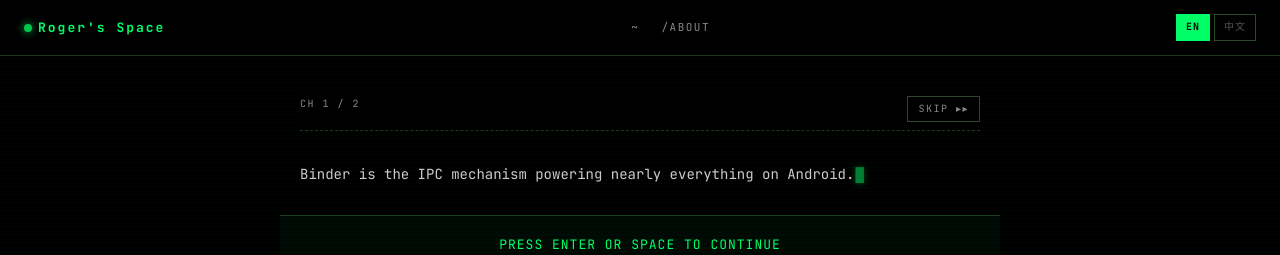
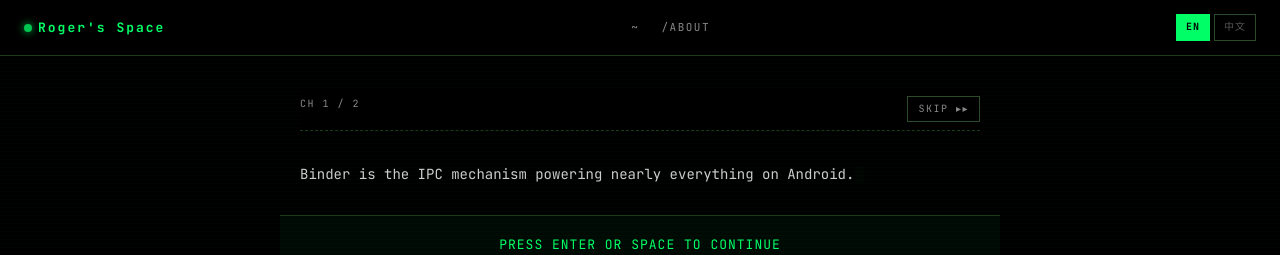
Before and after one commit to 12og3r/12og3r, a React (Vite) app: page /en/posts/0033-on-binder-ipc in a window 1280 px wide. Shown: the top 255 px of the page. Built offline with nearby package versions, Linux system fonts and the light colour scheme.

Commit message:
polish(cursor): show during typing solid; smooth ease-in-out blink when idle

```diff
--- a/src/components/ChapterReader.css
+++ b/src/components/ChapterReader.css
@@ -35,13 +35,16 @@
   color: var(--green);
   margin-left: 1px;
   text-shadow: 0 0 6px rgba(0, 255, 102, 0.6);
-  animation: cursor-blink 1.1s steps(2) infinite;
+}
+.cursor-idle {
+  animation: cursor-blink 1.06s ease-in-out infinite;
 }
 @keyframes cursor-blink {
-  50% { opacity: 0; }
+  0%, 100% { opacity: 1; }
+  50%      { opacity: 0; }
 }
 @media (prefers-reduced-motion: reduce) {
-  .cursor { animation: none; }
+  .cursor-idle { animation: none; }
 }
 .chapter { animation: chapter-in 0.28s ease-out; }
 @keyframes chapter-in {
--- a/src/components/ChapterReader.tsx
+++ b/src/components/ChapterReader.tsx
@@ -116,8 +116,11 @@
     <div className="chapter">
       <pre className="chapter-body">
         {display}
-        {active && done && text === chapter.body && (
-          <span className="cursor" aria-hidden="true">█</span>
+        {active && (
+          <span
+            className={`cursor ${done && text === chapter.body ? 'cursor-idle' : ''}`}
+            aria-hidden="true"
+          >█</span>
         )}
       </pre>
       {showCue && (
```
